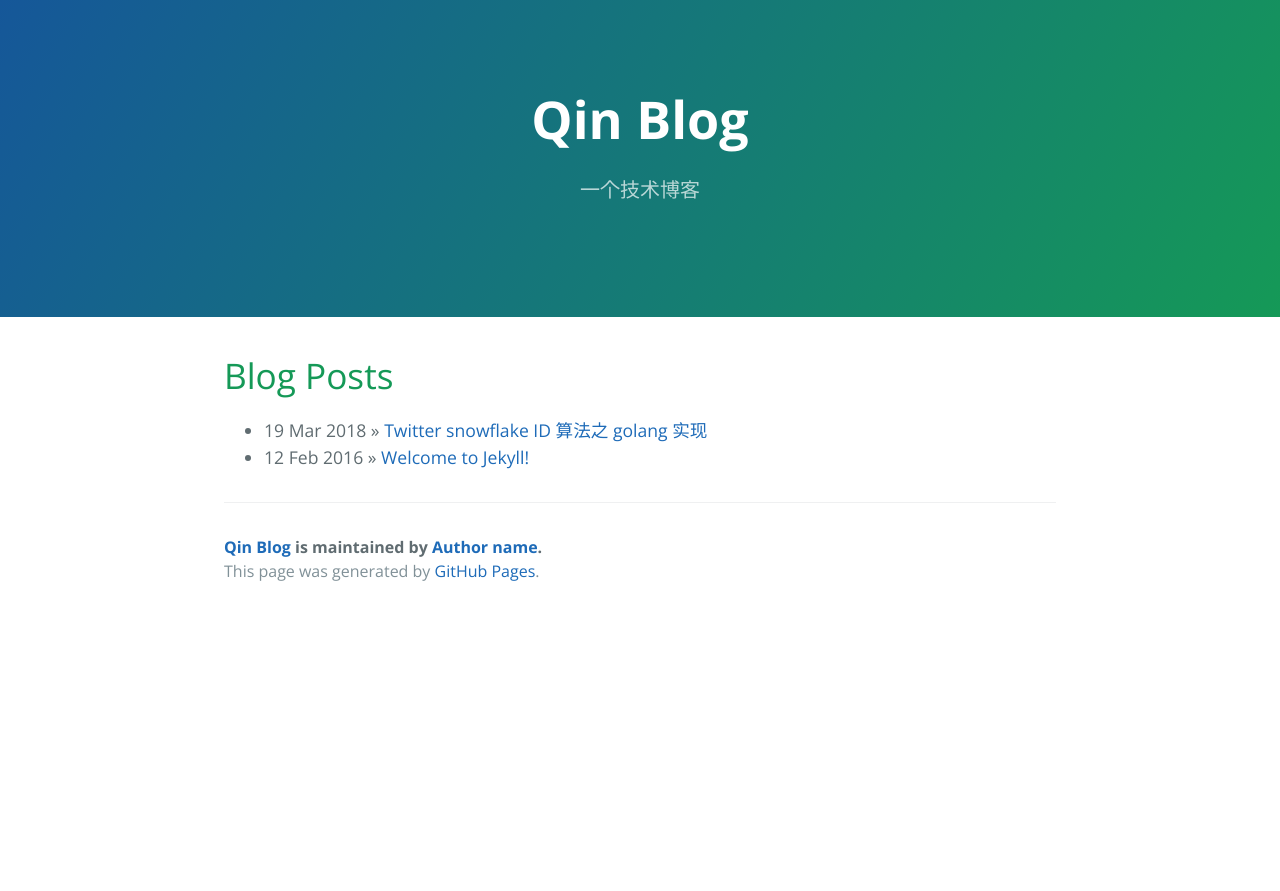
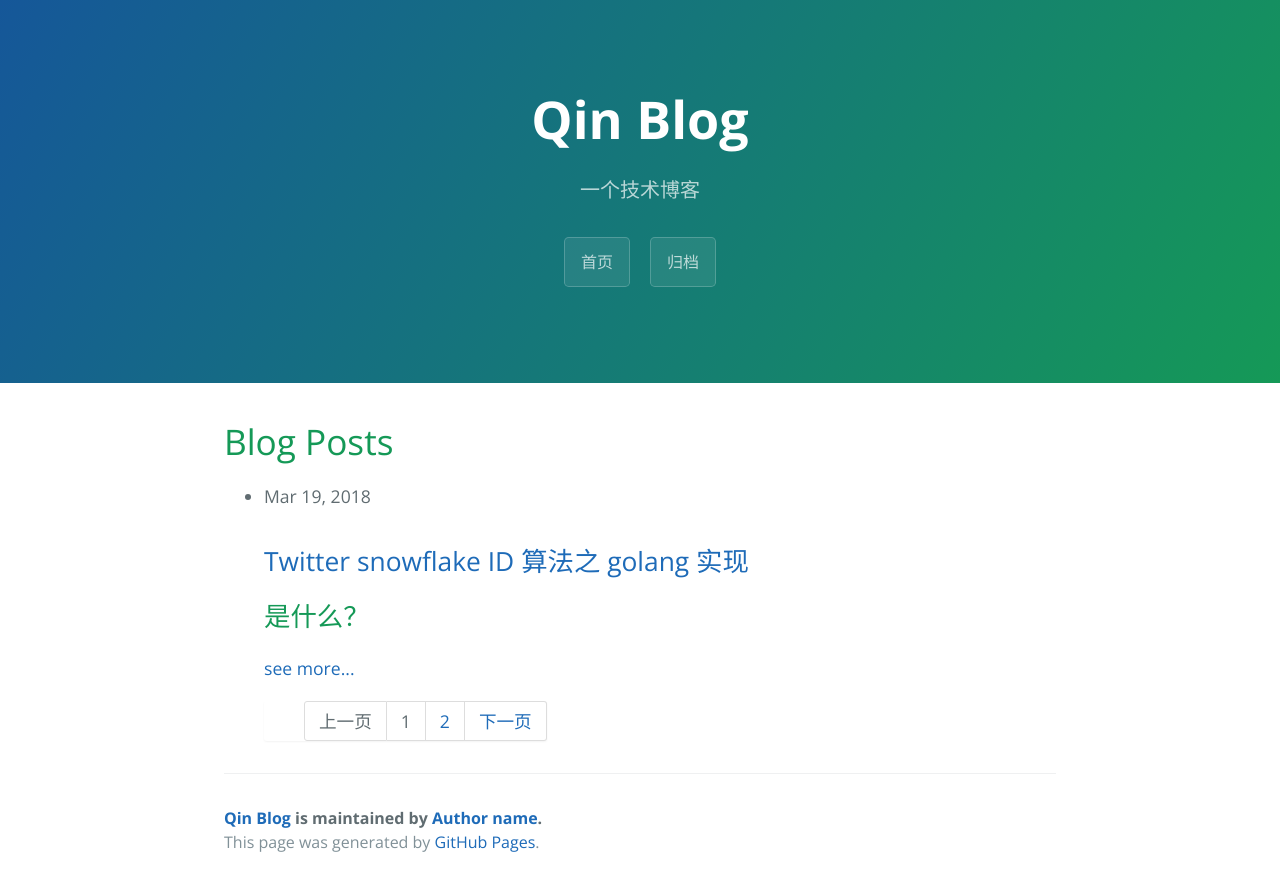
Before and after one commit to wazsmwazsm/wazsmwazsm.github.io, a Jekyll site: the page built from index.html, in a window 1280 px wide. Shown: the top 891 px of the page. Built offline with Jekyll 4.4.1, drawn with Linux system fonts in a browser that asks for light colours; the list of posts is cut into pages by our own code.

Commit message:
add article, paginate

```diff
--- a/_config.yml
+++ b/_config.yml
@@ -1,14 +1,14 @@
 # Setup
 title:        Qin Blog
 tagline:      一个技术博客
-baseurl:      ""
+baseurl:      "/QinBlog"
 paginate:     1
-locale:       "en"
+locale:       "zh-CN"
 
 # About/contact
 author:
   name:       Author name
-  url:        http://yourhomepage.com
+  url:        http://localhost/
 
 # Gems
 gems:
@@ -19,3 +19,7 @@ markdown: kramdown
 
 # local web server
 host: 0.0.0.0
+
+# paginate
+paginate: 1
+paginate_path: "/QinBlog/page:num"
--- a/_includes/head.html
+++ b/_includes/head.html
@@ -3,7 +3,8 @@
   <title>{{ site.title }}</title>
   <meta name="viewport" content="width=device-width, initial-scale=1">
   <meta name="theme-color" content="#157878">
-  <link rel="stylesheet" href="{{ site.baseurl }}/css/normalize.css">
+  <link rel="stylesheet" href="{{ site.baseurl }}/assets/css/normalize.css">
   <link href='https://fonts.googleapis.com/css?family=Open+Sans:400,700' rel='stylesheet' type='text/css'>
-  <link rel="stylesheet" href="{{ site.baseurl }}/css/cayman.css">
+  <link rel="stylesheet" href="{{ site.baseurl }}/assets/css/cayman.css">
+  <link rel="stylesheet" href="{{ site.baseurl }}/assets/css/pagination.css">
 </head>
--- a/_includes/page-header.html
+++ b/_includes/page-header.html
@@ -1,4 +1,6 @@
 <section class="page-header">
   <h1 class="project-name">{{ site.title }}</h1>
   <h2 class="project-tagline">{{ site.tagline }}</h2>
+  <a href="{{ site.baseurl }}" class="btn">首页</a>
+  <a href="{{ site.baseurl }}" class="btn">归档</a>
 </section>
--- /dev/null
+++ b/assets/css/pagination.css
@@ -0,0 +1,54 @@
+.pagination {
+    height: 40px;
+    margin: 20px 0;
+}
+.pagination ul {
+    border-radius: 3px 3px 3px 3px;
+    box-shadow: 0 1px 2px rgba(0, 0, 0, 0.05);
+    display: inline-block;
+    margin-bottom: 0;
+    margin-left: 0;
+}
+.pagination li {
+    display: inline;
+}
+.pagination a, .pagination span {
+    -moz-border-bottom-colors: none;
+    -moz-border-left-colors: none;
+    -moz-border-right-colors: none;
+    -moz-border-top-colors: none;
+    background-color: #FFFFFF;
+    border-color: #DDDDDD;
+    border-image: none;
+    border-style: solid;
+    border-width: 1px 1px 1px 0;
+    float: left;
+    line-height: 38px;
+    padding: 0 14px;
+    text-decoration: none;
+}
+.pagination a:hover, .pagination .active a, .pagination .active span {
+    background-color: #F5F5F5;
+}
+.pagination .active a, .pagination .active span {
+    color: #999999;
+    cursor: default;
+}
+.pagination .disabled span, .pagination .disabled a, .pagination .disabled a:hover {
+    background-color: transparent;
+    color: #999999;
+    cursor: default;
+}
+.pagination li:first-child a, .pagination li:first-child span {
+    border-left-width: 1px;
+    border-radius: 3px 0 0 3px;
+}
+.pagination li:last-child a, .pagination li:last-child span {
+    border-radius: 0 3px 3px 0;
+}
+.pagination-centered {
+    text-align: center;
+}
+.pagination-right {
+    text-align: right;
+}
--- a/index.html
+++ b/index.html
@@ -6,8 +6,48 @@ title: {{ site.name }}
 <div id="home">
   <h1>Blog Posts</h1>
   <ul class="posts">
-    {% for post in site.posts %}
-      <li><span>{{ post.date | date_to_string }}</span> &raquo; <a href="{{ site.baseurl }}{{ post.url }}">{{ post.title }}</a></li>
+    {% for post in paginator.posts %}
+    <li>
+
+      {% assign date_format = site.cayman-blog.date_format | default: "%b %-d, %Y" %}
+      <span class="post-meta">{{ post.date | date: date_format }}</span>
+
+      <h2>
+        <a class="post-link" href="{{ post.url | relative_url }}" title="{{ post.title }}">{{ post.title | escape }}</a>
+      </h2>
+
+      <span>{{ post.excerpt | markdownify | truncatewords: 30 }}</span>
+
+      <p><a class="post-link" href="{{ post.url | relative_url }}" title="{{ post.title }}">see more...</a></p>
+    </li>
     {% endfor %}
+
+    {% if paginator.total_pages > 1 %}
+      <div class="pagination">
+        <ul>
+          {% if paginator.previous_page %}
+            <li><a href="{{ paginator.previous_page_path | prepend: site.baseurl | replace: '//', '/' }}">上一页</a></li>
+          {% else %}
+            <li><span>上一页</span></li>
+          {% endif %}
+
+          {% for page in (1..paginator.total_pages) %}
+            {% if page == paginator.page %}
+              <li><span>{{ page }}</span></li>
+            {% elsif page == 1 %}
+              <li><a href="{{ '/index.html' | prepend: site.baseurl | replace: '//', '/' }}">{{ page }}</a></li>
+            {% else %}
+              <li><a href="{{ site.paginate_path | prepend: site.baseurl | replace: '//', '/' | replace: ':num', page }}">{{ page }}</a></li>
+            {% endif %}
+          {% endfor %}
+
+          {% if paginator.next_page %}
+            <li><a href="{{ paginator.next_page_path | prepend: site.baseurl | replace: '//', '/' }}">下一页</a></li>
+          {% else %}
+            <li><span>下一页</span></li>
+          {% endif %}
+        </ul>
+      </div>
+    {% endif %}
   </ul>
 </div>
```
Also changed, not shown: _posts/2018-03-19-snowflakeID_golang.md (+1 -4 lines), assets/css/cayman.css (renamed from css/cayman.css), assets/css/normalize.css (renamed from css/normalize.css), assets/images/2018-03-19-snowflakeID_golang-1.jpg (renamed from images/2018-03-19-snowflakeID_golang-1.jpg).
